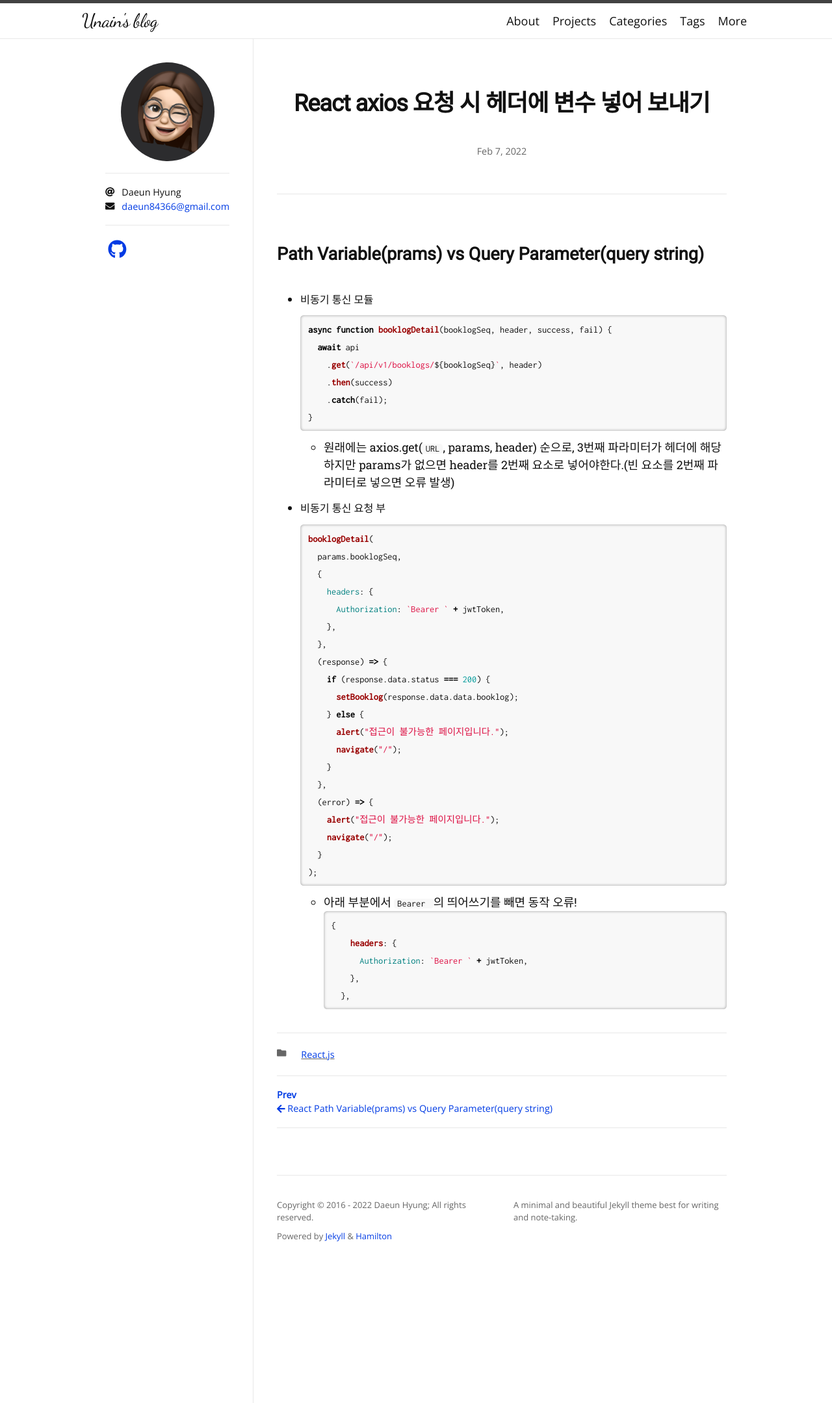
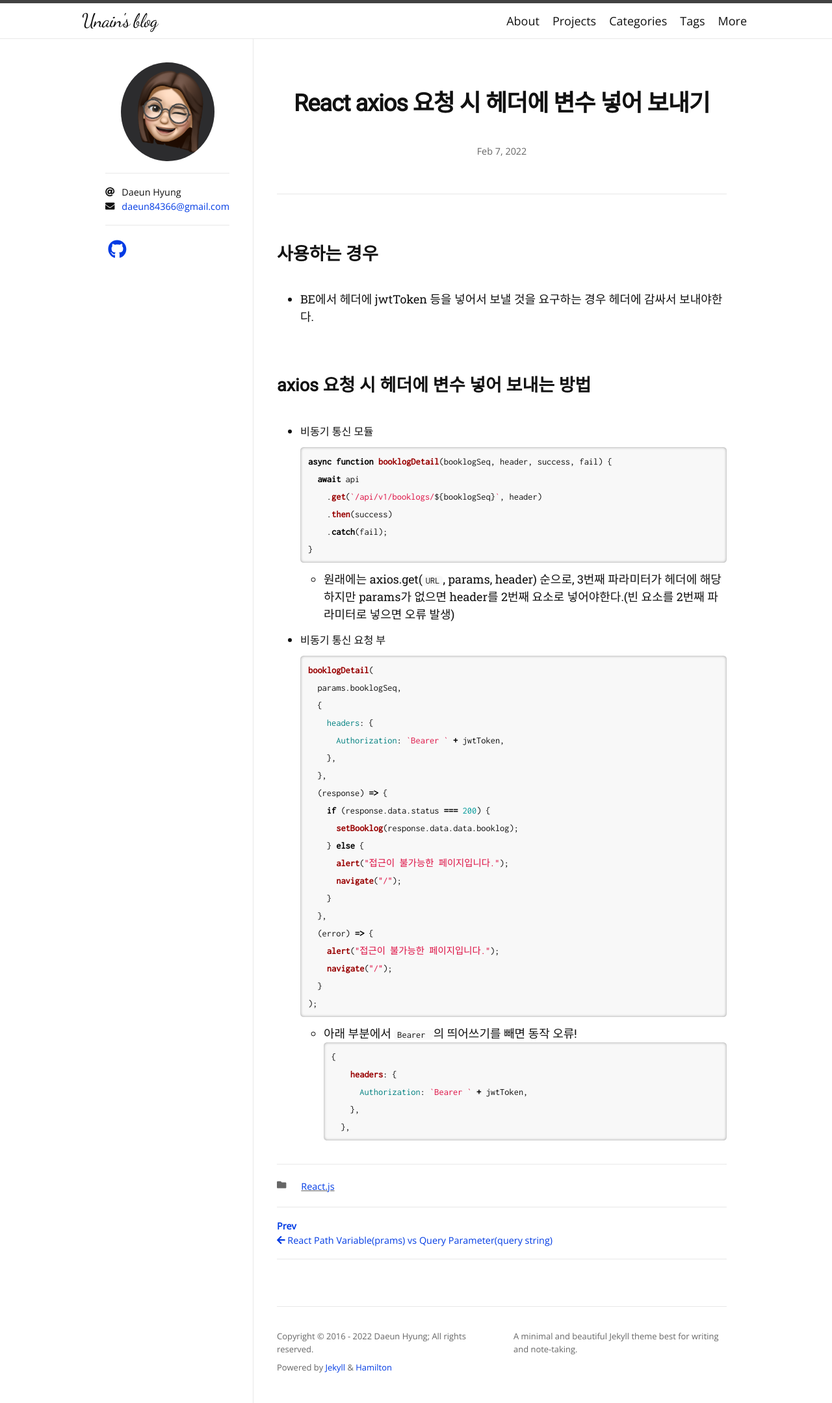
Before and after one commit to unain-dev/unain-dev.github.io, a Jekyll site: the page built from _posts/2022-02-07-React-jwtToken-Header.md, in a window 1280 px wide. Shown: the whole page at 65% size. Built offline with Jekyll 4.4.1, drawn with Linux system fonts in a browser that asks for light colours; nearby versions of some CDN libraries; some web fonts are replaced.

Commit message:
Modify: 리액트 헤더에 넣어보내기

```diff
--- a/_posts/2022-02-07-React-jwtToken-Header.md
+++ b/_posts/2022-02-07-React-jwtToken-Header.md
@@ -5,7 +5,11 @@ title: "React axios 요청 시 헤더에 변수 넣어 보내기"
 categories: React.js
 ---
 
-## Path Variable(prams) vs Query Parameter(query string)
+## 사용하는 경우
+
+- BE에서 헤더에 jwtToken 등을 넣어서 보낼 것을 요구하는 경우 헤더에 감싸서 보내야한다.
+
+## axios 요청 시 헤더에 변수 넣어 보내는 방법
 
 - 비동기 통신 모듈
 
```
